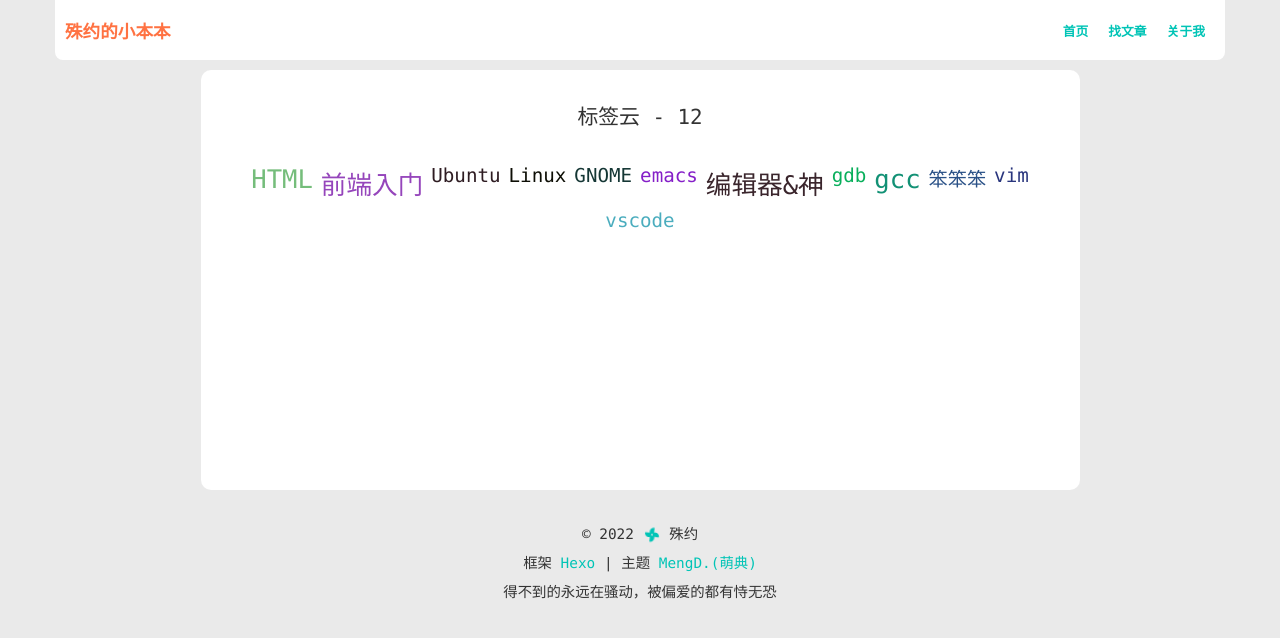
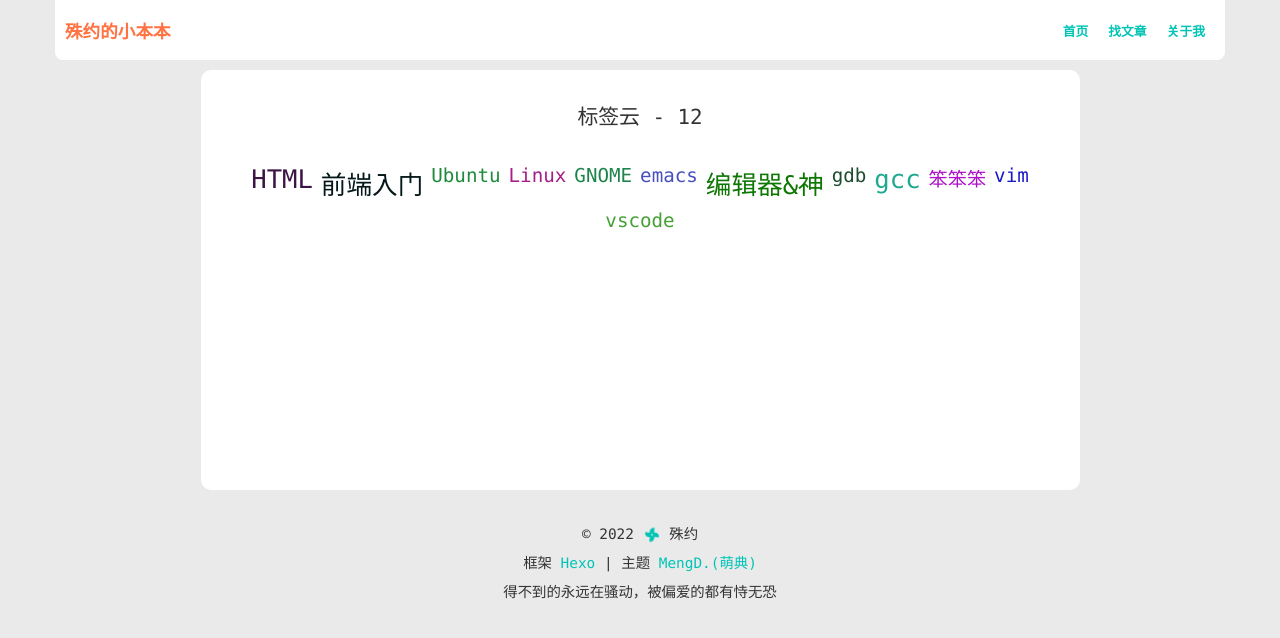
Before and after one commit to vhuuyt/vhuuyt.github.io, a plain HTML site: page tags/index.html in a window 1280 px wide. Drawn offline with nearby package versions, Linux system fonts and the light colour scheme; no server answers.

Commit message:
Site updated

```diff
--- a/tags/index.html
+++ b/tags/index.html
@@ -135,7 +135,7 @@
 <div id="page">
     <div class="page-title">标签云 - 12</div>
     <div class="tag-content">
-        <a href="/tags/HTML/" style="font-size: 1.6em; color: rgb(117, 189, 123)">HTML</a><a href="/tags/%E5%89%8D%E7%AB%AF%E5%85%A5%E9%97%A8/" style="font-size: 1.6em; color: rgb(149, 69, 187)">前端入门</a><a href="/tags/Ubuntu/" style="font-size: 1.2em; color: rgb(46, 28, 34)">Ubuntu</a><a href="/tags/Linux/" style="font-size: 1.2em; color: rgb(13, 14, 5)">Linux</a><a href="/tags/GNOME/" style="font-size: 1.2em; color: rgb(21, 55, 53)">GNOME</a><a href="/tags/emacs/" style="font-size: 1.2em; color: rgb(133, 31, 200)">emacs</a><a href="/tags/%E7%BC%96%E8%BE%91%E5%99%A8-%E7%A5%9E/" style="font-size: 1.6em; color: rgb(58, 37, 44)">编辑器&神</a><a href="/tags/gdb/" style="font-size: 1.2em; color: rgb(8, 175, 91)">gdb</a><a href="/tags/gcc/" style="font-size: 1.6em; color: rgb(18, 145, 117)">gcc</a><a href="/tags/%E7%AC%A8%E7%AC%A8%E7%AC%A8/" style="font-size: 1.2em; color: rgb(42, 81, 135)">笨笨笨</a><a href="/tags/vim/" style="font-size: 1.2em; color: rgb(41, 53, 125)">vim</a><a href="/tags/vscode/" style="font-size: 1.2em; color: rgb(75, 173, 190)">vscode</a>
+        <a href="/tags/HTML/" style="font-size: 1.6em; color: rgb(60, 21, 70)">HTML</a><a href="/tags/%E5%89%8D%E7%AB%AF%E5%85%A5%E9%97%A8/" style="font-size: 1.6em; color: rgb(4, 23, 25)">前端入门</a><a href="/tags/Ubuntu/" style="font-size: 1.2em; color: rgb(30, 139, 60)">Ubuntu</a><a href="/tags/Linux/" style="font-size: 1.2em; color: rgb(166, 30, 134)">Linux</a><a href="/tags/GNOME/" style="font-size: 1.2em; color: rgb(29, 132, 75)">GNOME</a><a href="/tags/emacs/" style="font-size: 1.2em; color: rgb(72, 80, 189)">emacs</a><a href="/tags/%E7%BC%96%E8%BE%91%E5%99%A8-%E7%A5%9E/" style="font-size: 1.6em; color: rgb(14, 119, 3)">编辑器&神</a><a href="/tags/gdb/" style="font-size: 1.2em; color: rgb(30, 76, 46)">gdb</a><a href="/tags/gcc/" style="font-size: 1.6em; color: rgb(32, 169, 144)">gcc</a><a href="/tags/%E7%AC%A8%E7%AC%A8%E7%AC%A8/" style="font-size: 1.2em; color: rgb(171, 17, 199)">笨笨笨</a><a href="/tags/vim/" style="font-size: 1.2em; color: rgb(26, 25, 200)">vim</a><a href="/tags/vscode/" style="font-size: 1.2em; color: rgb(69, 160, 53)">vscode</a>
     </div>
 </div>
         </main>
```
